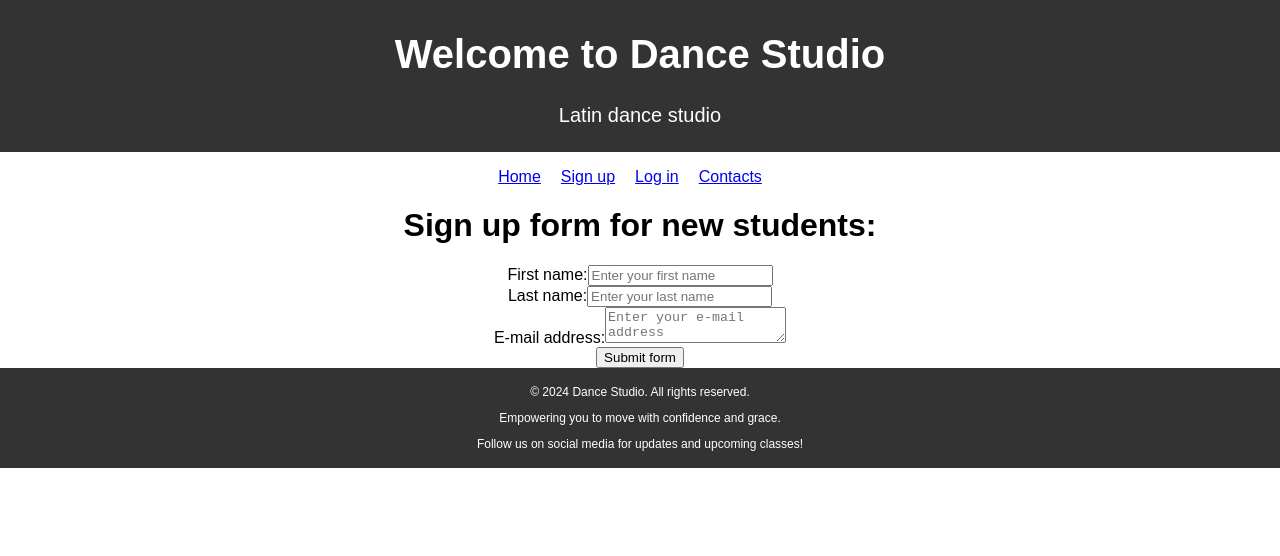
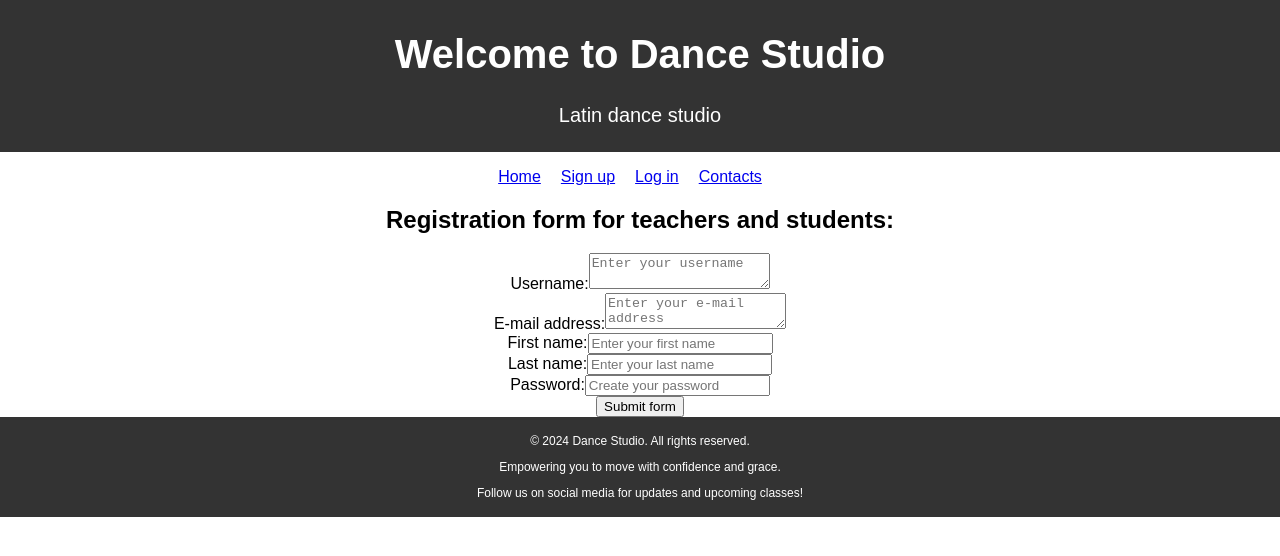
Before and after one commit to karolinaandrulyte/dance-studio, a React (Create React App) app: page /signup in a window 1280 px wide. Shown: the top 556 px of the page. Built offline with nearby package versions, Linux system fonts and the light colour scheme; no server answers.

Commit message:
changed StudentForm to SignUpForm everywhere, added Password and Username fields

```diff
--- a/src/SignUp.js
+++ b/src/SignUp.js
@@ -1,5 +1,5 @@
 import { useEffect, useState } from 'react';
-import StudentForm from './StudentForm';
+import SignUpForm from './SignUpForm';
 
 const SignUp = () => {
     const [students, setStudents] = useState([]);
@@ -30,9 +30,9 @@ const SignUp = () => {
         );
     };
 
-    return <><h1>Sign up form for new students:</h1>
+    return <><h2>Registration form for teachers and students:</h2>
 
-    <StudentForm addStudent={addStudent}/>
+    <SignUpForm addStudent={addStudent}/>
 
     </>
 };
--- a/src/StudentForm.js
+++ b/src/SignUpForm.js
@@ -1,6 +1,6 @@
 import { useState } from "react";
 
-function StudentForm( {addStudent} ) {
+function SignUpForm( {addStudent} ) {
     const [formData, setFormData] = useState( {
         firstName: "",
         lastName: "",
@@ -33,6 +33,26 @@ function StudentForm( {addStudent} ) {
     return ( <>
         <form onSubmit={handleSubmit}>
             <div>
+                <label htmlFor="username">Username:</label>
+                <textarea
+                    id="username"
+                    name="username"
+                    value={formData.username}
+                    onChange={handleInputChange}
+                    placeholder="Enter your username"
+                />
+            </div>
+            <div>
+                <label htmlFor="email">E-mail address:</label>
+                <textarea
+                    id="email"
+                    name="email"
+                    value={formData.email}
+                    onChange={handleInputChange}
+                    placeholder="Enter your e-mail address"
+                />
+            </div>
+            <div>
                 <label htmlFor="firstName">First name:</label>
                 <input
                     type="text"
@@ -55,22 +75,23 @@ function StudentForm( {addStudent} ) {
                 />
             </div>
             <div>
-                <label htmlFor="email">E-mail address:</label>
-                <textarea
-                    id="email"
-                    name="email"
-                    value={formData.email}
+                <label htmlFor="password">Password:</label>
+                <input
+                    type="text"
+                    id="password"
+                    name="password"
+                    value={formData.password}
                     onChange={handleInputChange}
-                    placeholder="Enter your e-mail address"
+                    placeholder="Create your password"
                 />
             </div>
             <button type="submit">Submit form</button>
         </form>
 
         {/* Show the success message if the form was submitted */}
-        {isSubmitted && <p className="success-message">Thank you. Form submitted successfully.<br/>We will contact you!</p>}
+        {isSubmitted && <p className="success-message">Thank you. Form submitted successfully.<br/>Welcome to our dance family!</p>}
     </>
     );
 }
 
-export default StudentForm;
+export default SignUpForm;
--- a/src/pages/Contacts.js
+++ b/src/pages/Contacts.js
@@ -32,20 +32,12 @@ const Contacts = () => {
     <div className="contact-container">
 
     <p>
-      We would love to hear from you! Please fill out the form below or reach us at the contact information provided.
+      We would love to hear from you!
+      <br></br>
+      Please fill out the form below or reach us at the contact information provided.
     </p>
-    <div className="contact-info">
-      <h2>Our Contact Information:</h2>
-      <p>
-        <strong>Dance Studio Name</strong><br />
-        123 Dance Street<br />
-        Dance City, DC 12345<br />
-        Email: info@dancestudio.com<br />
-        Phone: (123) 456-7890
-      </p>
-    </div>
 
-    <h2>Contact Form</h2>
+    <h3>Contact Form</h3>
     <form onSubmit={handleSubmit}>
       <div>
         <label htmlFor="name">Name:</label>
@@ -81,6 +73,17 @@ const Contacts = () => {
       </div>
       <button type="submit">Send Message</button>
     </form>
+
+    <div className="contact-info">
+      <p>
+        <strong>Dance Studio</strong><br />
+        123 Dance Street<br />
+        Dance City, DC 12345<br />
+        Email: info@dancestudio.com<br />
+        Phone: (123) 456-7890
+      </p>
+    </div>
+
   </div>
   );
 };
```
